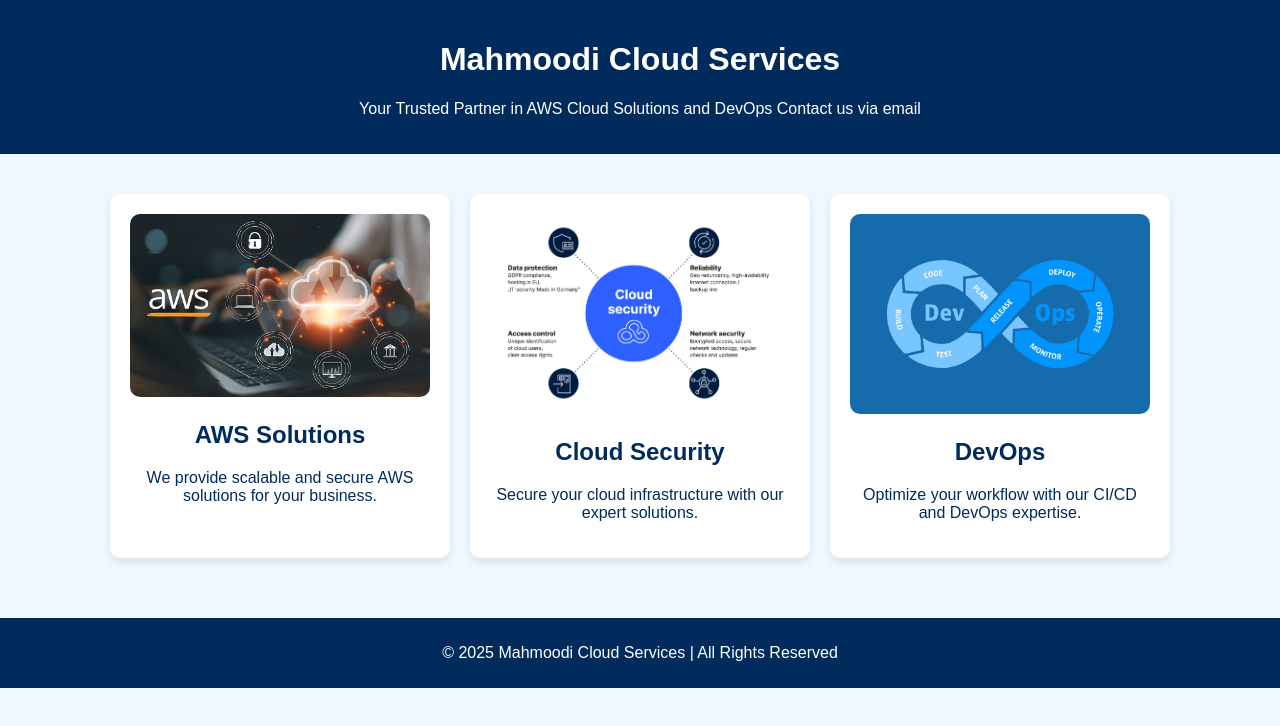
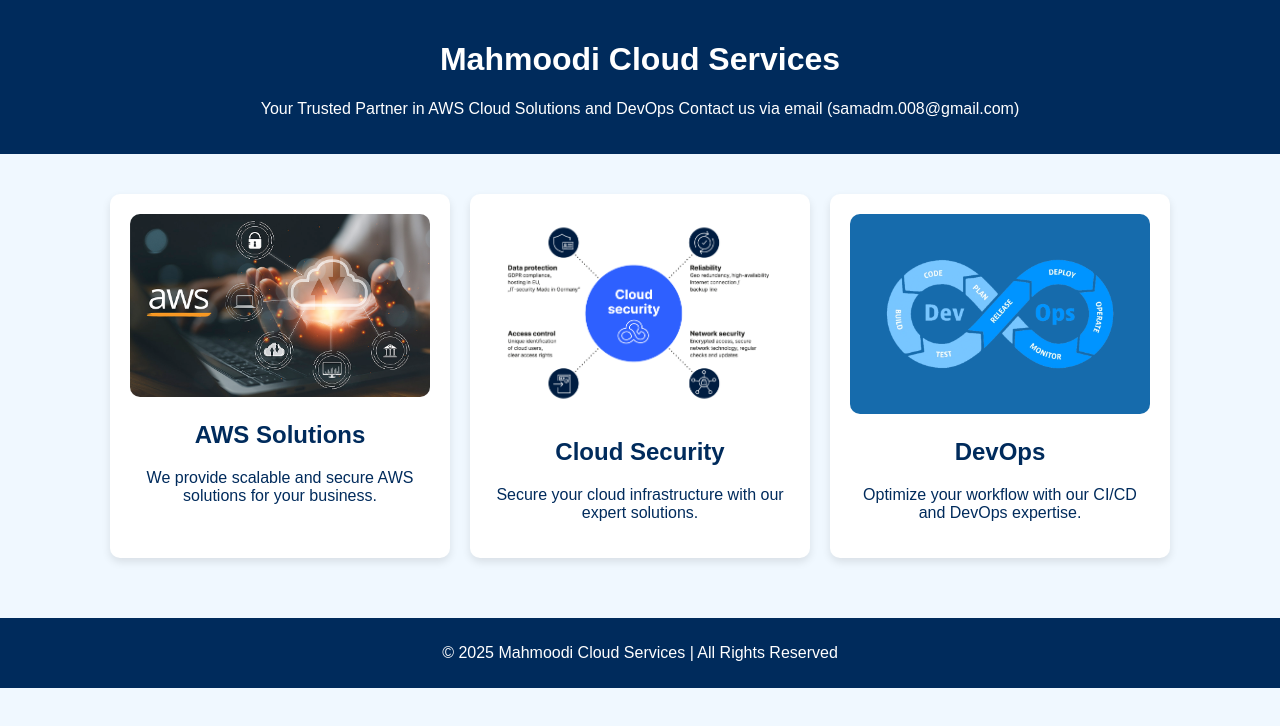
Before and after one commit to Mahmoodi1984/website-jenkins-docker, a plain HTML site: page index.html in a window 1280 px wide. Drawn offline with Linux system fonts and the light colour scheme.

Commit message:
html file modified for automation trigger

```diff
--- a/index.html
+++ b/index.html
@@ -9,7 +9,7 @@
 <body>
     <header>
         <h1>Mahmoodi Cloud Services</h1>
-        <p>Your Trusted Partner in AWS Cloud Solutions and DevOps Contact us via email</p>
+        <p>Your Trusted Partner in AWS Cloud Solutions and DevOps Contact us via email (samadm.008@gmail.com)</p>
     </header>
 
     <section class="services">
```
